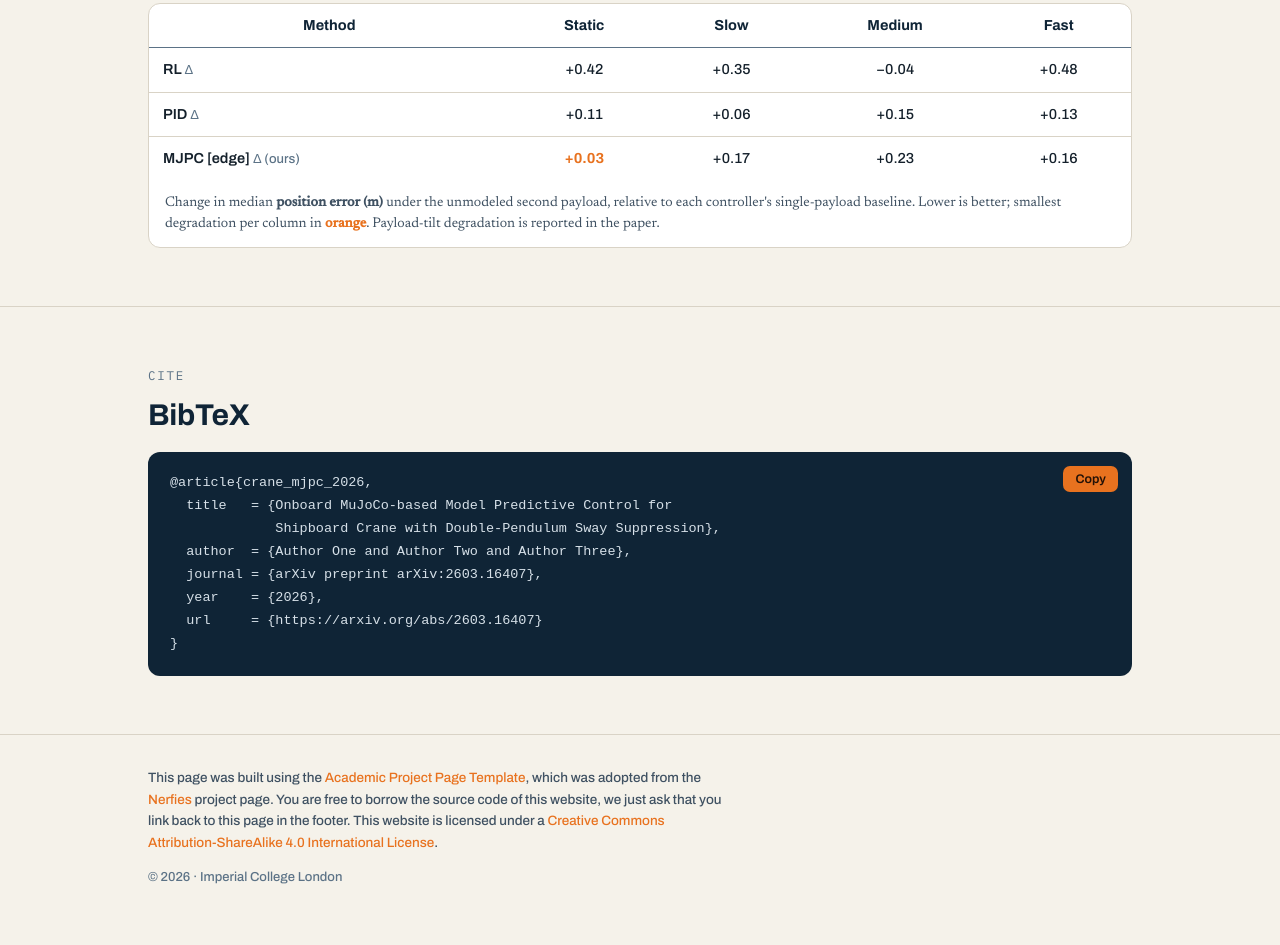
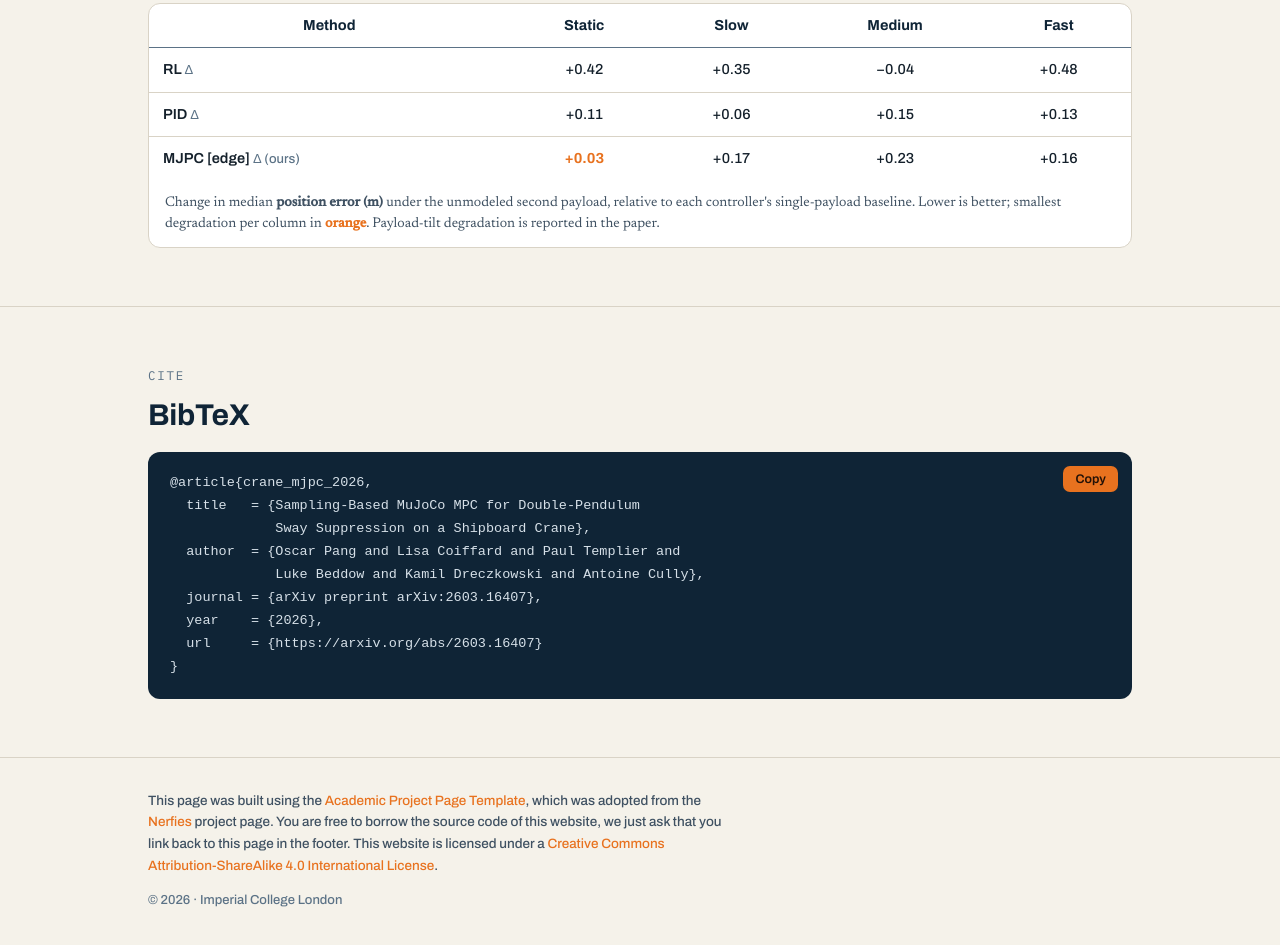
Before and after one commit to oscarkfpang/mjpc_crane, a plain HTML site: page index.html in a window 1280 px wide. Shown: the part 5768-6713 px from the top of the page. Drawn offline with Linux system fonts and the light colour scheme.

Commit message:
update title

```diff
--- a/index.html
+++ b/index.html
@@ -3,7 +3,7 @@
 <head>
 <meta charset="UTF-8" />
 <meta name="viewport" content="width=device-width, initial-scale=1.0" />
-<title>Onboard MuJoCo-based MPC for Shipboard Crane Sway Suppression</title>
+<title>Sampling-Based MuJoCo MPC for Double-Pendulum Sway Suppression on a Shipboard Crane</title>
 <meta name="description" content="Sampling-based model predictive control with MuJoCo for double-pendulum payload sway suppression on a shipboard boom crane. IROS 2026." />
 <link rel="preconnect" href="https://fonts.googleapis.com" />
 <link rel="preconnect" href="https://fonts.gstatic.com" crossorigin />
@@ -279,10 +279,11 @@
       <h2>BibTeX</h2>
       <div class="cite">
         <button class="copy" id="copyBtn">Copy</button>
-<pre id="bib">@article{crane_mjpc_2026,
-  title   = {Onboard MuJoCo-based Model Predictive Control for
-             Shipboard Crane with Double-Pendulum Sway Suppression},
-  author  = {Author One and Author Two and Author Three},
+        <pre id="bib">@article{crane_mjpc_2026,
+  title   = {Sampling-Based MuJoCo MPC for Double-Pendulum
+             Sway Suppression on a Shipboard Crane},
+  author  = {Oscar Pang and Lisa Coiffard and Paul Templier and
+             Luke Beddow and Kamil Dreczkowski and Antoine Cully},
   journal = {arXiv preprint arXiv:2603.16407},
   year    = {2026},
   url     = {https://arxiv.org/abs/2603.16407}
```
